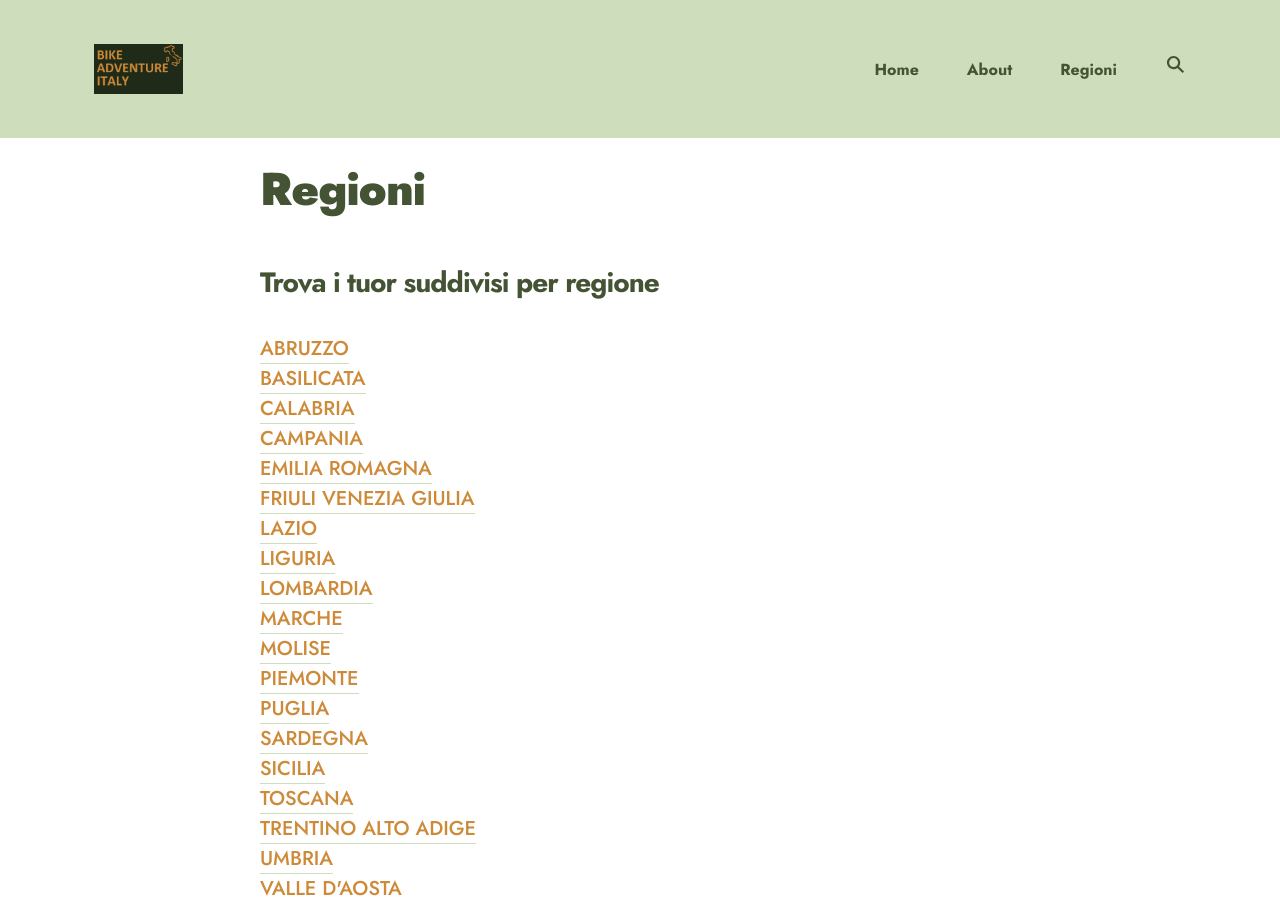
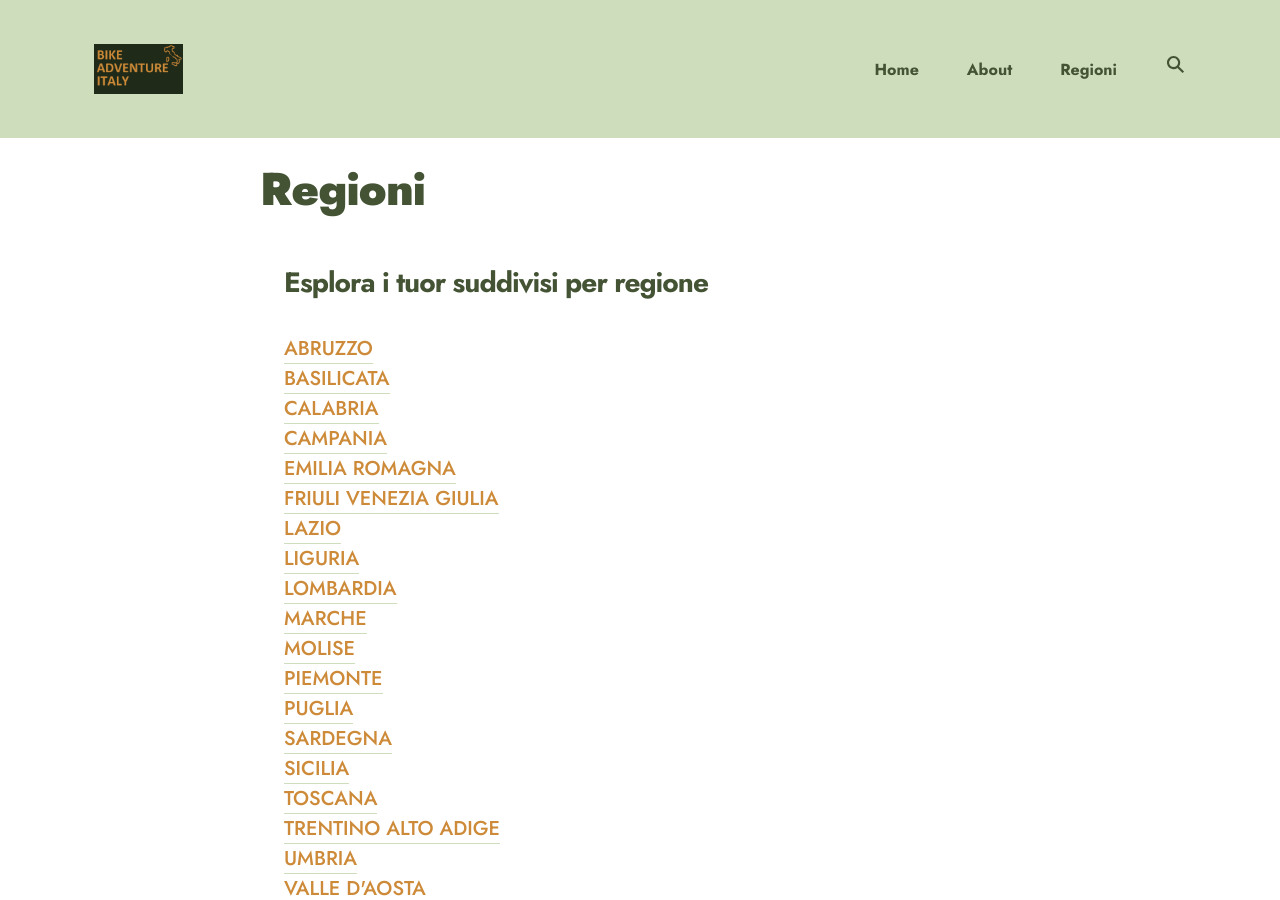
Before and after one commit to PacMat99/bike_adventure_italy, a Jekyll site: the page built from _pages/regions.html, in a window 1280 px wide and 900 px high. Built offline with Jekyll 4.4.1, drawn with Linux system fonts in a browser that asks for light colours.

Commit message:
region page fixed

```diff
--- a/_pages/regions.html
+++ b/_pages/regions.html
@@ -5,20 +5,19 @@ permalink: /regions/
 image:
 ---
 
+<div class="container">
     <h2>
-    Trova i tuor suddivisi per regione
+        Esplora i tuor suddivisi per regione
     </h2>
 
-<div class="container">
-
-</div>
     {% for page in site.pages %}
         {% unless page.name == 'about.md' or page.name == 'tags.html' or page.name == 'elements.html' or page.name == 'davide.md' or page.name == 'mattia.md' or page.name == 'regions.html' %}
             {% if page.title %}
-            <a href="{{ page.url | prepend: site.baseurl }}" class="nav__link">
+                <a href="{{ page.url | prepend: site.baseurl }}">
                     {{ page.title }}
                 </a>
                 <br />
             {% endif %}
         {% endunless %}
     {% endfor %}
+</div>
```
Lines whose indentation alone changed are shown as unchanged.
